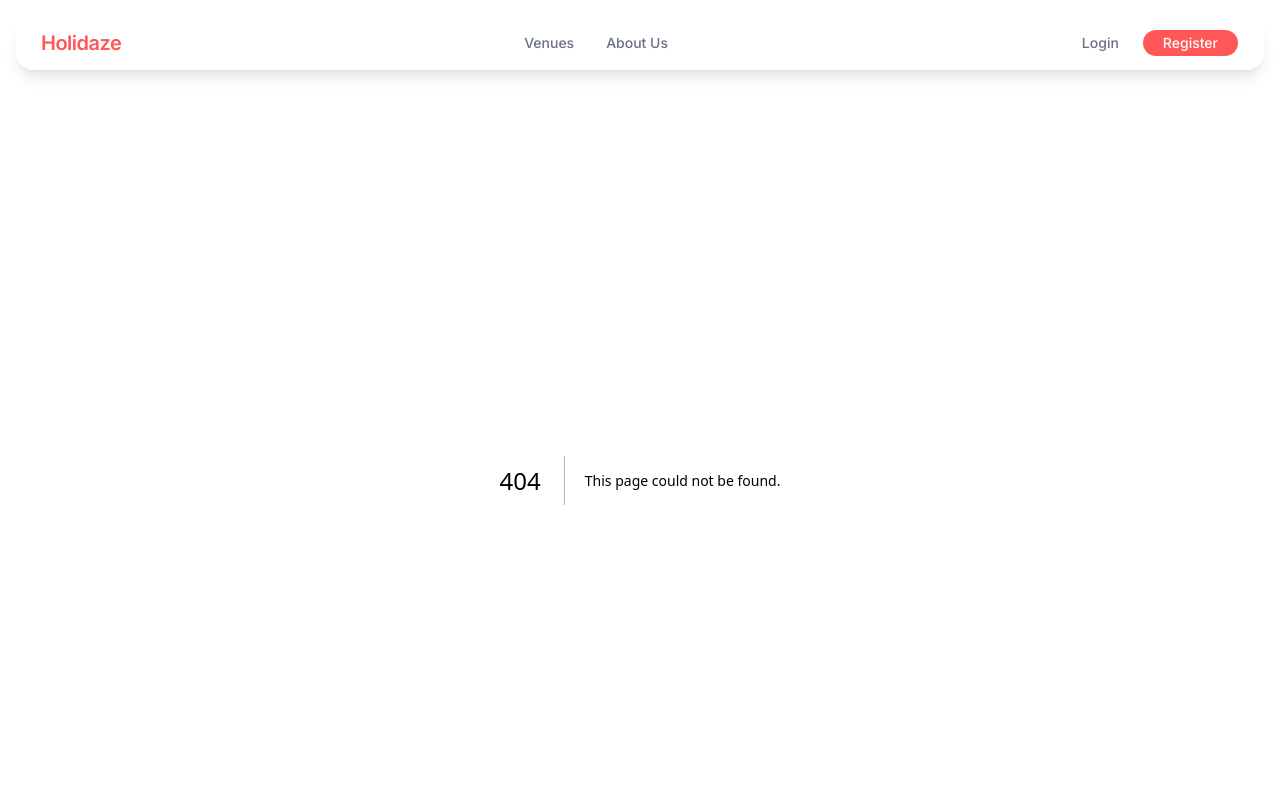
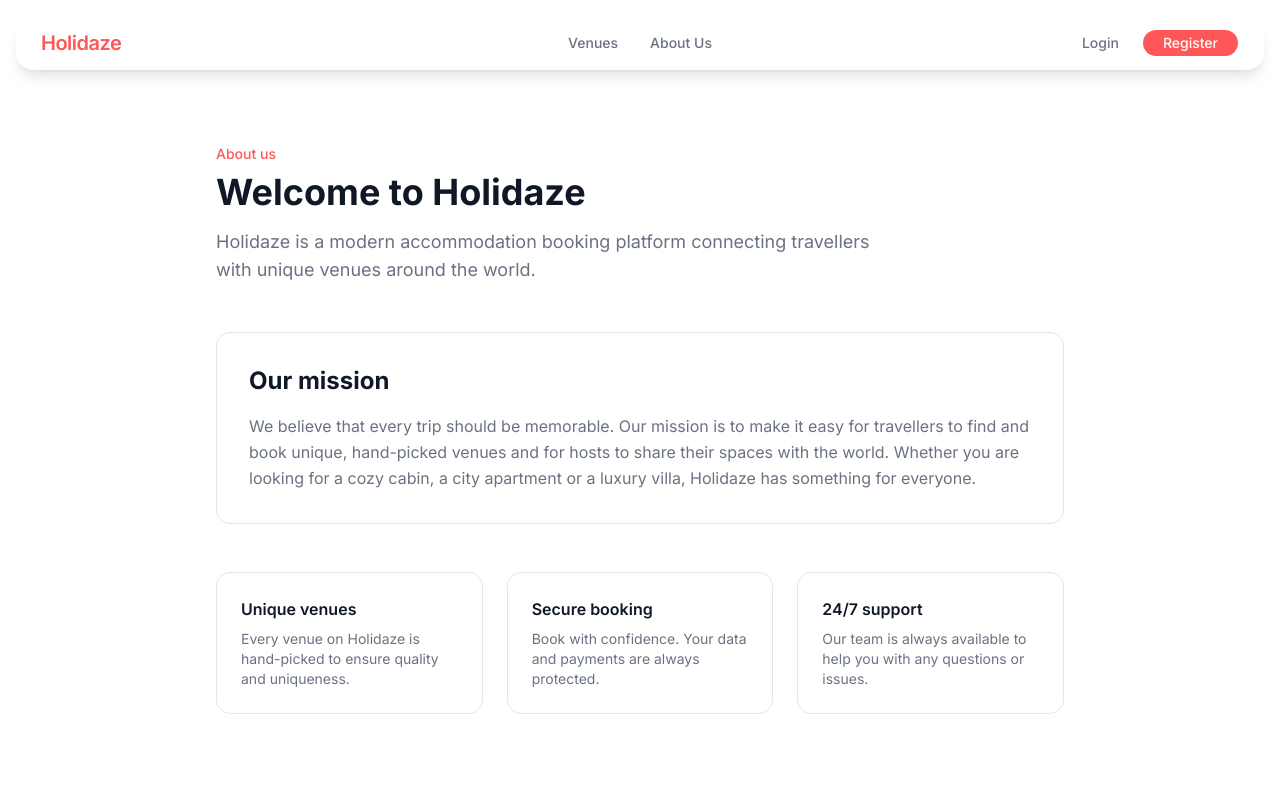
Before and after one commit to Tubhaahmad/holidaze-project-exam-2, a Next.js app: page /about in a window 1280 px wide. Before the commit this address had no page. Shown: the top 800 px of the page. Built offline with nearby package versions, Linux system fonts and the light colour scheme.

Commit message:
feat(about): add about page, fix venue filtering and center navbar links

```diff
--- /dev/null
+++ b/src/app/about/page.tsx
@@ -0,0 +1,55 @@
+import Link from "next/link";
+
+export default function AboutPage() {
+  return (
+    <div className="mx-auto w-full max-w-4xl px-6 py-16">
+      {/* header */}
+      <div className="mb-12">
+        <p className="mb-2 text-sm font-medium text-coral">About us</p>
+        <h1 className="mb-4 text-4xl font-bold text-gray-900">
+          Welcome to Holidaze
+        </h1>
+        <p className="max-w-2xl text-lg text-gray-500">
+          Holidaze is a modern accommodation booking platform connecting
+          travellers with unique venues around the world.
+        </p>
+      </div>
+
+      {/* mission */}
+      <div className="mb-12 rounded-xl border border-gray-200 bg-white p-8">
+        <h2 className="mb-4 text-2xl font-bold text-gray-900">Our mission</h2>
+        <p className="leading-relaxed text-gray-500">
+          We believe that every trip should be memorable. Our mission is to make
+          it easy for travellers to find and book unique, hand-picked venues and
+          for hosts to share their spaces with the world. Whether you are
+          looking for a cozy cabin, a city apartment or a luxury villa, Holidaze
+          has something for everyone.
+        </p>
+      </div>
+
+      {/* values */}
+      <div className="mb-12 grid grid-cols-1 gap-6 sm:grid-cols-3">
+        <div className="rounded-xl border border-gray-200 bg-white p-6">
+          <h3 className="mb-2 font-semibold text-gray-900">Unique venues</h3>
+          <p className="text-sm text-gray-500">
+            Every venue on Holidaze is hand-picked to ensure quality and
+            uniqueness.
+          </p>
+        </div>
+        <div className="rounded-xl border border-gray-200 bg-white p-6">
+          <h3 className="mb-2 font-semibold text-gray-900">Secure booking</h3>
+          <p className="text-sm text-gray-500">
+            Book with confidence. Your data and payments are always protected.
+          </p>
+        </div>
+        <div className="rounded-xl border border-gray-200 bg-white p-6">
+          <h3 className="mb-2 font-semibold text-gray-900">24/7 support</h3>
+          <p className="text-sm text-gray-500">
+            Our team is always available to help you with any questions or
+            issues.
+          </p>
+        </div>
+      </div>
+    </div>
+  );
+}
--- a/src/app/login/page.tsx
+++ b/src/app/login/page.tsx
@@ -46,7 +46,6 @@ export default function LoginPage() {
         email: data.email,
         password: data.password,
       });
-      console.log("Login response:", response);
 
       saveToStore(response.accessToken, {
         name: response.name,
--- a/src/app/venues/page.tsx
+++ b/src/app/venues/page.tsx
@@ -3,12 +3,12 @@
 import { Suspense, useState, useMemo } from "react";
 import { useSearchParams } from "next/navigation";
 import VenueCard from "@/components/venues/VenueCard";
-import { useVenues } from "@/hooks/useVenues";
+import { useVenues, useAllVenues } from "@/hooks/useVenues";
 import { Skeleton } from "@/components/ui/skeleton";
 import { useDebounce } from "use-debounce";
 import { Search, Wifi, Car, Coffee, PawPrint } from "lucide-react";
 
-// Filter chip options
+// filter chip options
 const filters = [
   { label: "WiFi", key: "wifi", icon: Wifi },
   { label: "Parking", key: "parking", icon: Car },
@@ -16,13 +16,16 @@ const filters = [
   { label: "Pets", key: "pets", icon: PawPrint },
 ];
 
-// Sort options
+// sort options
 const sortOptions = [
   { label: "Newest", value: "newest" },
   { label: "Price: Low to High", value: "price-asc" },
   { label: "Price: High to Low", value: "price-desc" },
   { label: "Rating", value: "rating" },
 ];
+
+// how many venues to show per page
+const VENUES_PER_PAGE = 12;
 
 function VenuesPage() {
   const searchParams = useSearchParams();
@@ -42,11 +45,14 @@ function VenuesPage() {
   // page tracks the current pagination page
   const [page, setPage] = useState(1);
 
-  // useVenues fetches the venues from the API via TanStack Query
-  const { data, isLoading, isError } = useVenues(
-    debouncedSearch || undefined,
-    page,
-  );
+  // when filters or sort are active, fetch all venues for accurate filtering
+  // otherwise use paginated fetch
+  const hasFilters = true;
+
+  const paginatedResult = useVenues(debouncedSearch || undefined, page);
+  const allResult = useAllVenues(debouncedSearch || undefined);
+
+  const { data, isLoading, isError } = hasFilters ? allResult : paginatedResult;
 
   const venues = data?.venues ?? [];
   const pageCount = data?.pageCount ?? 1;
@@ -76,7 +82,11 @@ function VenuesPage() {
     }
 
     // Apply sort
-    if (sort === "price-asc") {
+    if (sort === "newest") {
+      result.sort(
+        (a, b) => new Date(b.created).getTime() - new Date(a.created).getTime(),
+      );
+    } else if (sort === "price-asc") {
       result.sort((a, b) => a.price - b.price);
     } else if (sort === "price-desc") {
       result.sort((a, b) => b.price - a.price);
@@ -86,6 +96,16 @@ function VenuesPage() {
 
     return result;
   }, [venues, activeFilters, sort]);
+
+  // slice the filtered venues array to only show the current page
+  const paginatedFilteredVenues = hasFilters
+    ? filteredVenues.slice((page - 1) * VENUES_PER_PAGE, page * VENUES_PER_PAGE)
+    : filteredVenues;
+
+  // Math.ceil rounds up: 20 venues/12 per page = 1.67, rounds up to 2 pages
+  const totalFilteredPages = hasFilters
+    ? Math.ceil(filteredVenues.length / VENUES_PER_PAGE)
+    : pageCount;
 
   return (
     <div className="mx-auto w-full max-w-7xl px-6 py-12">
@@ -154,7 +174,7 @@ function VenuesPage() {
           );
         })}
 
-        {/* Clear filters button — only shown when filters are active */}
+        {/* Clear filters button, only shown when filters are active */}
         {activeFilters.length > 0 && (
           <button
             onClick={() => setActiveFilters([])}
@@ -196,7 +216,7 @@ function VenuesPage() {
       )}
 
       {/* Empty state */}
-      {!isLoading && !isError && filteredVenues.length === 0 && (
+      {!isLoading && !isError && paginatedFilteredVenues.length === 0 && (
         <div className="py-20 text-center">
           <p className="mb-4 text-gray-500">
             {activeFilters.length > 0
@@ -216,16 +236,16 @@ function VenuesPage() {
       )}
 
       {/* Venue grid */}
-      {!isLoading && !isError && filteredVenues.length > 0 && (
+      {!isLoading && !isError && paginatedFilteredVenues.length > 0 && (
         <div className="grid grid-cols-1 gap-6 sm:grid-cols-2 lg:grid-cols-3 xl:grid-cols-4">
-          {filteredVenues.map((venue) => (
+          {paginatedFilteredVenues.map((venue) => (
             <VenueCard key={venue.id} {...venue} />
           ))}
         </div>
       )}
 
-      {/* Pagination controls — only shown when there are multiple pages */}
-      {pageCount > 1 && !isLoading && (
+      {/* Pagination controls, only shown when there are multiple pages */}
+      {totalFilteredPages > 1 && !isLoading && (
         <div className="mt-12 flex items-center justify-center gap-2">
           <button
             onClick={() => setPage((p) => Math.max(1, p - 1))}
@@ -234,14 +254,12 @@ function VenuesPage() {
           >
             Previous
           </button>
-
           <span className="text-sm text-gray-500">
-            Page {page} of {pageCount}
+            Page {page} of {totalFilteredPages}
           </span>
-
           <button
-            onClick={() => setPage((p) => Math.min(pageCount, p + 1))}
-            disabled={page === pageCount}
+            onClick={() => setPage((p) => Math.min(totalFilteredPages, p + 1))}
+            disabled={page === totalFilteredPages}
             className="rounded-full border border-gray-200 px-4 py-2 text-sm text-gray-600 hover:border-coral hover:text-coral disabled:opacity-40 disabled:cursor-not-allowed transition"
           >
             Next
--- a/src/components/layout/Navbar.tsx
+++ b/src/components/layout/Navbar.tsx
@@ -36,8 +36,8 @@ export default function Navbar() {
           Holidaze
         </Link>
 
-        {/* Desktop nav links — hidden on mobile */}
-        <nav className="hidden items-center gap-8 md:flex">
+        {/* Desktop nav links - hidden on mobile */}
+        <nav className="hidden items-center gap-8 md:flex absolute left-1/2 -translate-x-1/2">
           <Link
             href="/venues"
             className="text-sm font-medium text-gray-500 transition hover:text-coral"
--- a/src/components/venues/VenueCard.tsx
+++ b/src/components/venues/VenueCard.tsx
@@ -63,7 +63,9 @@ export default function VenueCard({
 
         <div className="p-4">
           {/* Venue name — truncate cuts off long names with "..." */}
-          <h3 className="mb-1 truncate font-semibold text-gray-900">{name}</h3>
+          <h3 className="mb-1 truncate font-semibold text-gray-900 group-hover:text-coral transition">
+            {name}
+          </h3>
 
           {/* Location — only render this if we have a location string */}
           {locationString && (
--- a/src/hooks/useVenues.ts
+++ b/src/hooks/useVenues.ts
@@ -16,3 +16,11 @@ export function useVenues(search?: string, page: number = 1) {
     queryFn: () => getVenues(search, page),
   });
 }
+
+// fetches all venues at once for client-side filtering
+export function useAllVenues(search?: string) {
+  return useQuery({
+    queryKey: ["venues-all", search],
+    queryFn: () => getVenues(search, 1, true),
+  });
+}
--- a/src/lib/api/venue.ts
+++ b/src/lib/api/venue.ts
@@ -1,16 +1,23 @@
 import { fetcher } from "./client";
 import { ApiResponse, Venue } from "@/types/api";
 
+// get venues with optional search, pagination and fetchAll flag
+// fetchAll fetches all venues at once for client-side filtering
 export async function getVenues(
   search?: string,
   page: number = 1,
+  fetchAll: boolean = false,
 ): Promise<{ venues: Venue[]; totalCount: number; pageCount: number }> {
   const endpoint = search
-    ? `/holidaze/venues/search?q=${search}&limit=12&page=${page}`
+    ? `/holidaze/venues/search?q=${search}&limit=100&page=1`
     : `/holidaze/venues`;
 
   const response = await fetcher<ApiResponse<Venue[]>>(endpoint, {
-    params: search ? undefined : { limit: "12", page: String(page) },
+    params: search
+      ? undefined
+      : fetchAll
+        ? { limit: "100", page: "1" }
+        : { limit: "12", page: String(page) },
   });
 
   return {
@@ -20,10 +27,9 @@ export async function getVenues(
   };
 }
 
-//GET ALL VENUES
+//GET SINGLE VENUE
 //used by the venue detail page (/venues/[id])
 //requests owner and bookings data alongside the venue
-
 export async function getVenue(id: string): Promise<Venue> {
   const response = await fetcher<ApiResponse<Venue>>(`/holidaze/venues/${id}`, {
     params: {
@@ -35,9 +41,8 @@ export async function getVenue(id: string): Promise<Venue> {
   return response.data;
 }
 
-// Create a venue
+// create a venue
 // used by the create venue form on /dashboard/venues/new
-
 export interface CreateVenueData {
   name: string;
   description: string;
@@ -67,8 +72,8 @@ export async function createVenue(data: CreateVenueData): Promise<Venue> {
   return response.data;
 }
 
-//update venue
-//used by the edit venue page
+// update venue
+// used by the edit venue page
 export async function updateVenue(
   id: string,
   data: CreateVenueData,
@@ -81,17 +86,16 @@ export async function updateVenue(
   return response.data;
 }
 
-//delete venue
+// delete venue
 export async function deleteVenue(id: string): Promise<void> {
   await fetcher<void>(`/holidaze/venues/${id}`, {
     method: "DELETE",
   });
 }
 
-//get bookings for a venue
+// get bookings for a venue
 // used by the manager bookings view
-//returns all bookings for a specific venue including customer info
-
+// returns all bookings for a specific venue including customer info
 export async function getVenueBookings(id: string): Promise<Venue> {
   const response = await fetcher<ApiResponse<Venue>>(`/holidaze/venues/${id}`, {
     params: {
```
